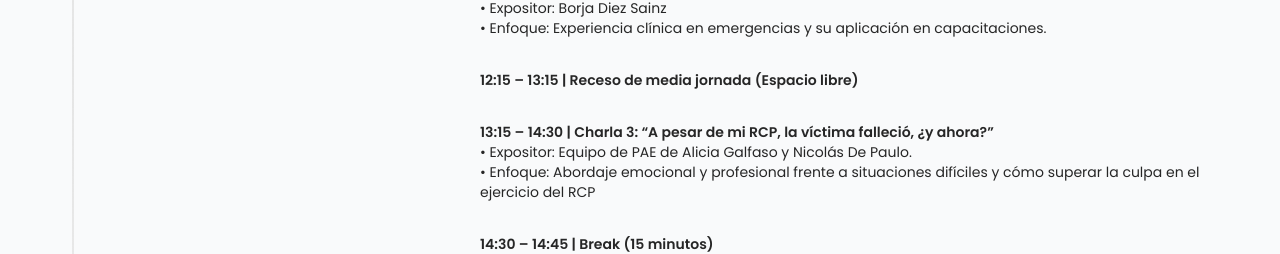
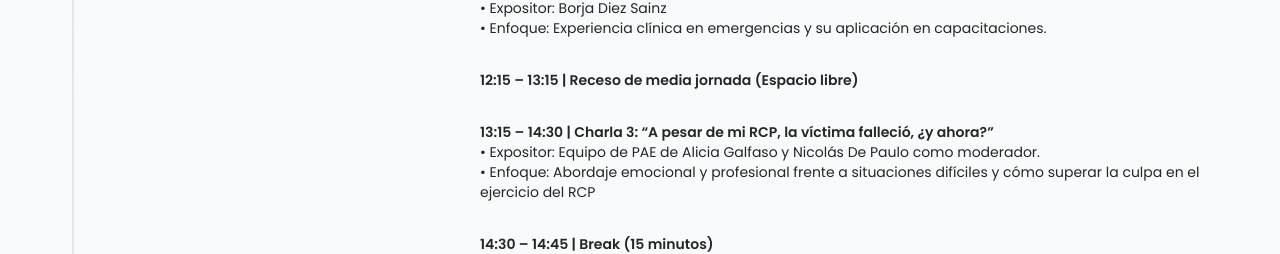
Before and after one commit to frandepe/congreso2025, a React (Vite) app: page /programa in a window 1280 px wide. Shown: the part 2280-2534 px from the top of the page. Built offline with nearby package versions, Linux system fonts and the light colour scheme.

Commit message:
moderador

```diff
--- a/src/components/SpeakersCards/SpeakersCards.tsx
+++ b/src/components/SpeakersCards/SpeakersCards.tsx
@@ -4,7 +4,7 @@ import { Button } from "../ui/button";
 export function SpeakersCards() {
   const cards = [
     {
-      title: "Nicolás De Paulo",
+      title: "Nicolás De Paulo (moderador)",
       src: "/assets/speakers/nicolas-de-paulo2.png",
       subtitle:
         "Coordinador de Defensa Civil del Municipio de Trenque Lauquen.",
--- a/src/components/SpeakersTimeline/SpeakersTimeline.tsx
+++ b/src/components/SpeakersTimeline/SpeakersTimeline.tsx
@@ -162,7 +162,8 @@ export function SpeakersTimeline() {
               ¿y ahora?”
             </strong>
             <br />
-            • Expositor: Equipo de PAE de Alicia Galfaso y Nicolás De Paulo.
+            • Expositor: Equipo de PAE de Alicia Galfaso y Nicolás De Paulo como
+            moderador.
             <br />• Enfoque: Abordaje emocional y profesional frente a
             situaciones difíciles y cómo superar la culpa en el ejercicio del
             RCP
```
